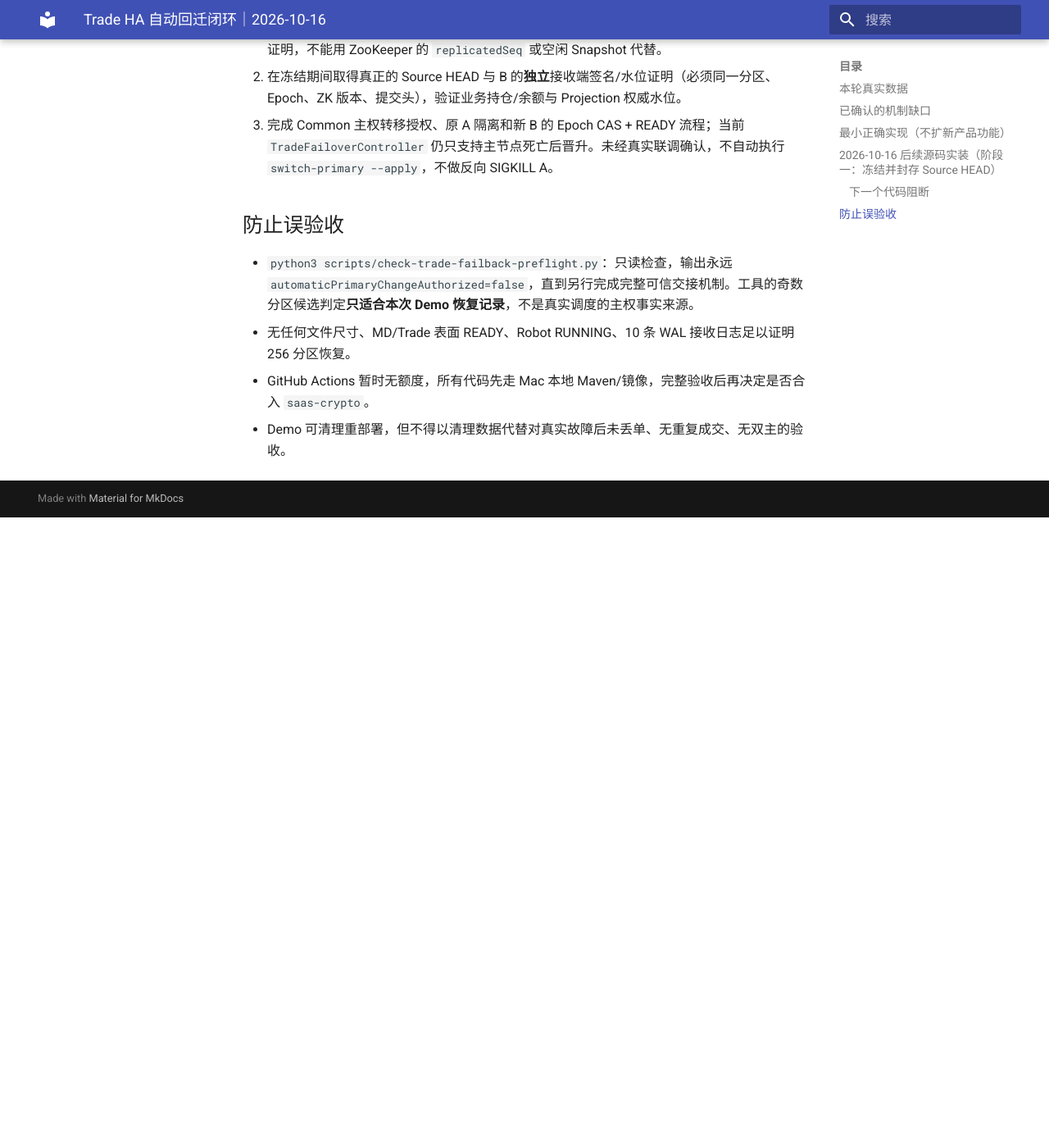
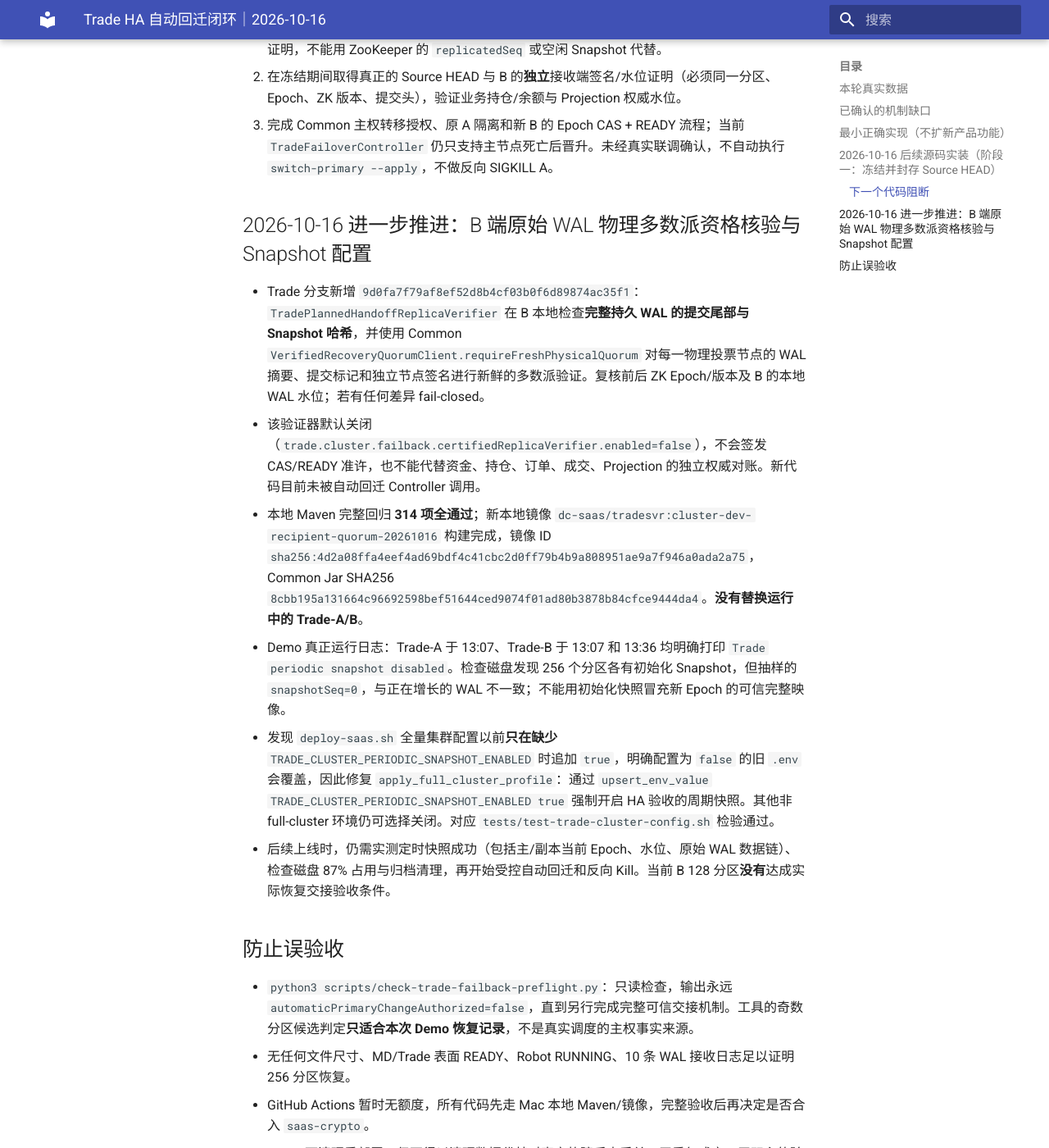
Before and after one commit to bliplink/dc-quant-deploy, an MkDocs documentation site: the page built from docs/TRADE_HA_AUTO_FAILBACK_CLOSURE_20261016.zh-CN.md, in a window 1280 px wide and 1400 px high, scrolled down 2572 px. Shown: the whole window at 82% size. Built offline with MkDocs 1.6.1 and Material for MkDocs 9.7.7, drawn with Linux system fonts in a browser that asks for light colours; before the commit the page ends 3203 px from its top, so only the background shows below that.

Commit message:
fix(trade-ha): require periodic snapshots in full HA deployment profile

```diff
--- a/docs/TRADE_HA_AUTO_FAILBACK_CLOSURE_20261016.zh-CN.md
+++ b/docs/TRADE_HA_AUTO_FAILBACK_CLOSURE_20261016.zh-CN.md
@@ -48,6 +48,16 @@
 2. 在冻结期间取得真正的 Source HEAD 与 B 的**独立**接收端签名/水位证明（必须同一分区、Epoch、ZK 版本、提交头），验证业务持仓/余额与 Projection 权威水位。
 3. 完成 Common 主权转移授权、原 A 隔离和新 B 的 Epoch CAS + READY 流程；当前 `TradeFailoverController` 仍只支持主节点死亡后晋升。未经真实联调确认，不自动执行 `switch-primary --apply`，不做反向 SIGKILL A。
 
+
+## 2026-10-16 进一步推进：B 端原始 WAL 物理多数派资格核验与 Snapshot 配置
+
+- Trade 分支新增 `9d0fa7f79af8ef52d8b4cf03b0f6d89874ac35f1`：`TradePlannedHandoffReplicaVerifier` 在 B 本地检查**完整持久 WAL 的提交尾部与 Snapshot 哈希**，并使用 Common `VerifiedRecoveryQuorumClient.requireFreshPhysicalQuorum` 对每一物理投票节点的 WAL 摘要、提交标记和独立节点签名进行新鲜的多数派验证。复核前后 ZK Epoch/版本及 B 的本地 WAL 水位；若有任何差异 fail-closed。
+- 该验证器默认关闭（`trade.cluster.failback.certifiedReplicaVerifier.enabled=false`），不会签发 CAS/READY 准许，也不能代替资金、持仓、订单、成交、Projection 的独立权威对账。新代码目前未被自动回迁 Controller 调用。
+- 本地 Maven 完整回归 **314 项全通过**；新本地镜像 `dc-saas/tradesvr:cluster-dev-recipient-quorum-20261016` 构建完成，镜像 ID `sha256:4d2a08ffa4eef4ad69bdf4c41cbc2d0ff79b4b9a808951ae9a7f946a0ada2a75`，Common Jar SHA256 `8cbb195a131664c96692598bef51644ced9074f01ad80b3878b84cfce9444da4`。**没有替换运行中的 Trade-A/B**。
+- Demo 真正运行日志：Trade-A 于 13:07、Trade-B 于 13:07 和 13:36 均明确打印 `Trade periodic snapshot disabled`。检查磁盘发现 256 个分区各有初始化 Snapshot，但抽样的 `snapshotSeq=0`，与正在增长的 WAL 不一致；不能用初始化快照冒充新 Epoch 的可信完整映像。
+- 发现 `deploy-saas.sh` 全量集群配置以前**只在缺少** `TRADE_CLUSTER_PERIODIC_SNAPSHOT_ENABLED` 时追加 `true`，明确配置为 `false` 的旧 `.env` 会覆盖，因此修复 `apply_full_cluster_profile`：通过 `upsert_env_value TRADE_CLUSTER_PERIODIC_SNAPSHOT_ENABLED true` 强制开启 HA 验收的周期快照。其他非 full-cluster 环境仍可选择关闭。对应 `tests/test-trade-cluster-config.sh` 检验通过。
+- 后续上线时，仍需实测定时快照成功（包括主/副本当前 Epoch、水位、原始 WAL 数据链）、检查磁盘 87% 占用与归档清理，再开始受控自动回迁和反向 Kill。当前 B 128 分区**没有**达成实际恢复交接验收条件。
+
 ## 防止误验收
 
 - `python3 scripts/check-trade-failback-preflight.py`：只读检查，输出永远 `automaticPrimaryChangeAuthorized=false`，直到另行完成完整可信交接机制。工具的奇数分区候选判定**只适合本次 Demo 恢复记录**，不是真实调度的主权事实来源。
```
Also changed, not shown: 2 other files.
